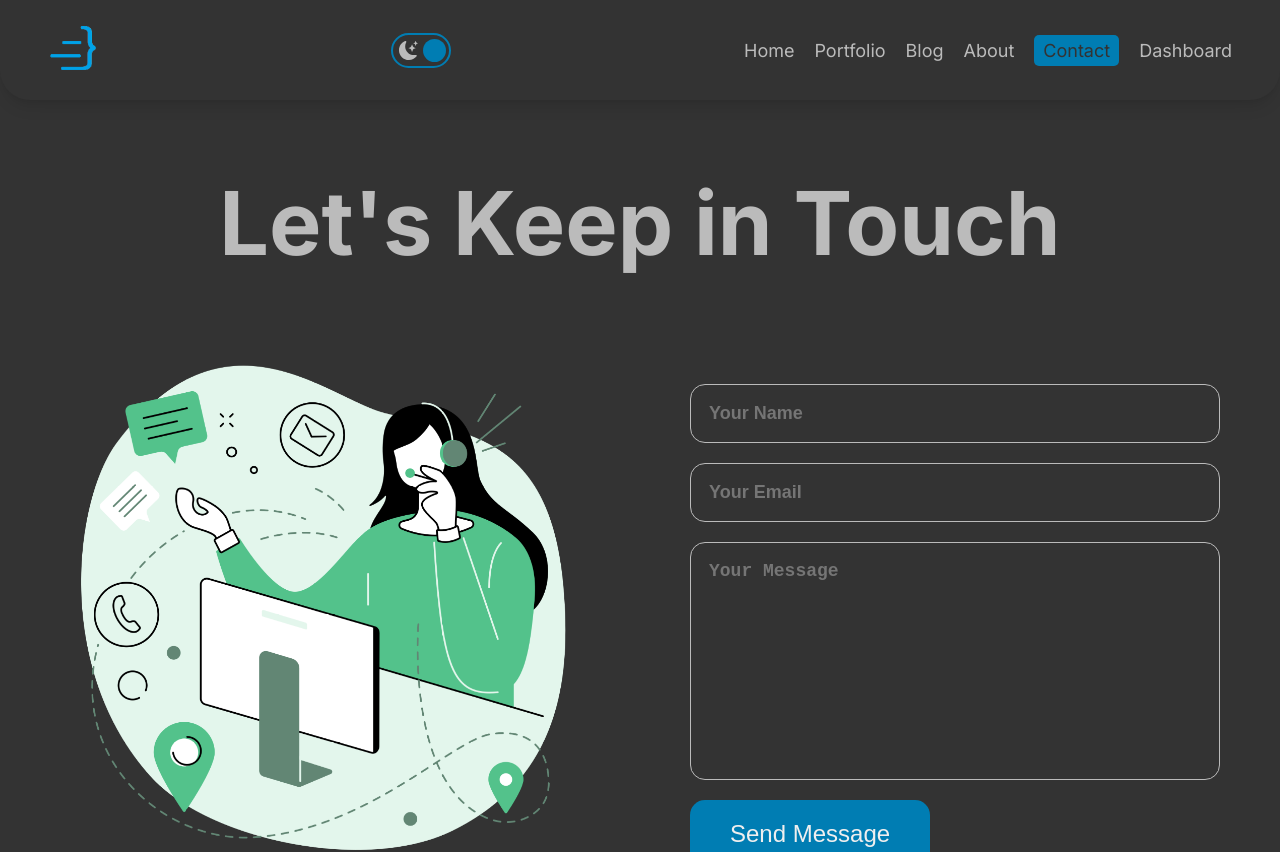
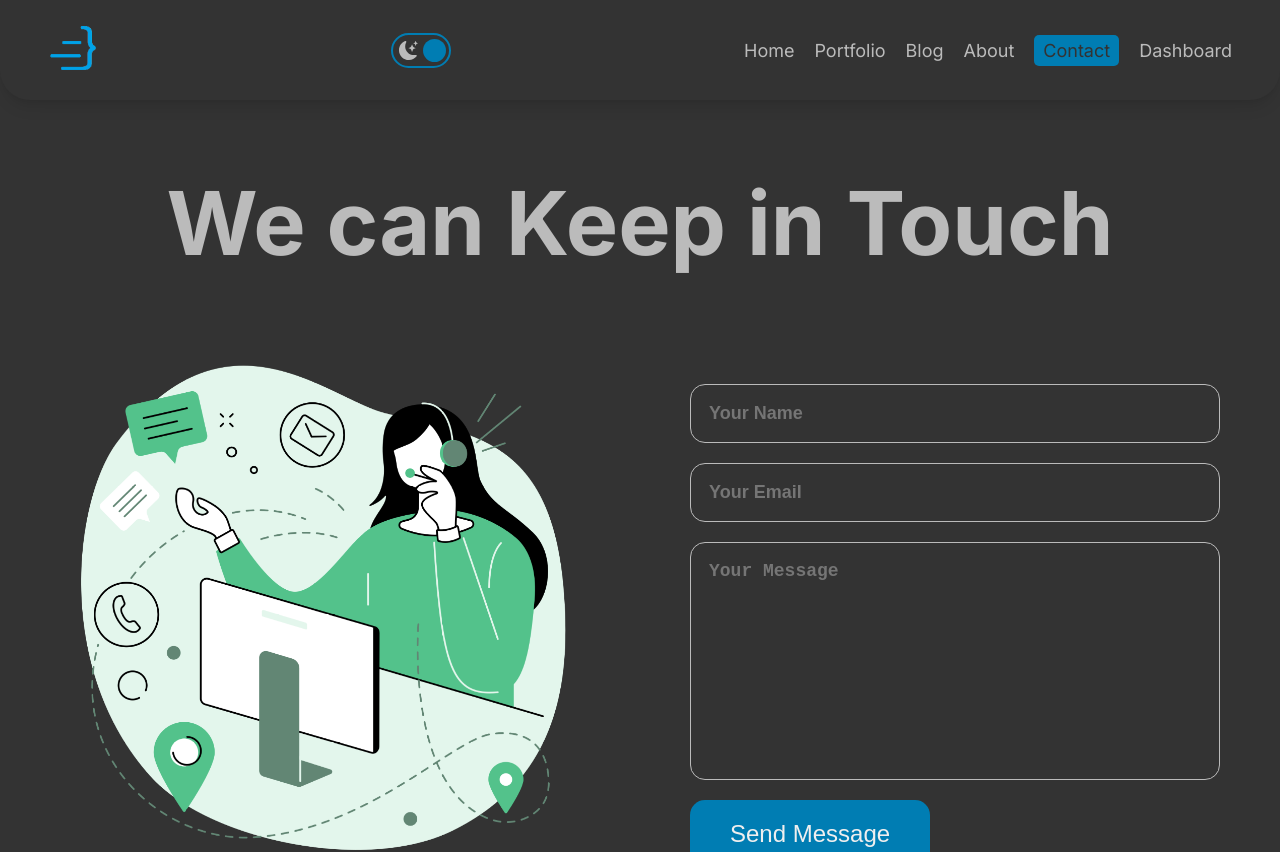
Before and after one commit to MirosBL45/jovic-dev, a Next.js app: page /contact in a window 1280 px wide. Shown: the top 852 px of the page. Built offline with nearby package versions, Linux system fonts and the light colour scheme; no server answers.

Commit message:
second try live

```diff
--- a/package.json
+++ b/package.json
@@ -19,7 +19,6 @@
     "swr": "^2.2.4"
   },
   "devDependencies": {
-    "eslint": "^8",
     "eslint-config-next": "14.0.0"
   }
 }
--- a/src/app/contact/page.jsx
+++ b/src/app/contact/page.jsx
@@ -20,7 +20,7 @@ function Contact() {
   return (
     <main className={`${styles.container} layoutContainerAll`}>
       <header>
-        <h1>Let's Keep in Touch</h1>
+        <h1>We can Keep in Touch</h1>
       </header>
       <section className={styles.content}>
         <div className={styles.imgContainer}>
```
Also changed, not shown: .eslintrc.json (deleted), 1 other file (tests, documents, lock files or other folders).
